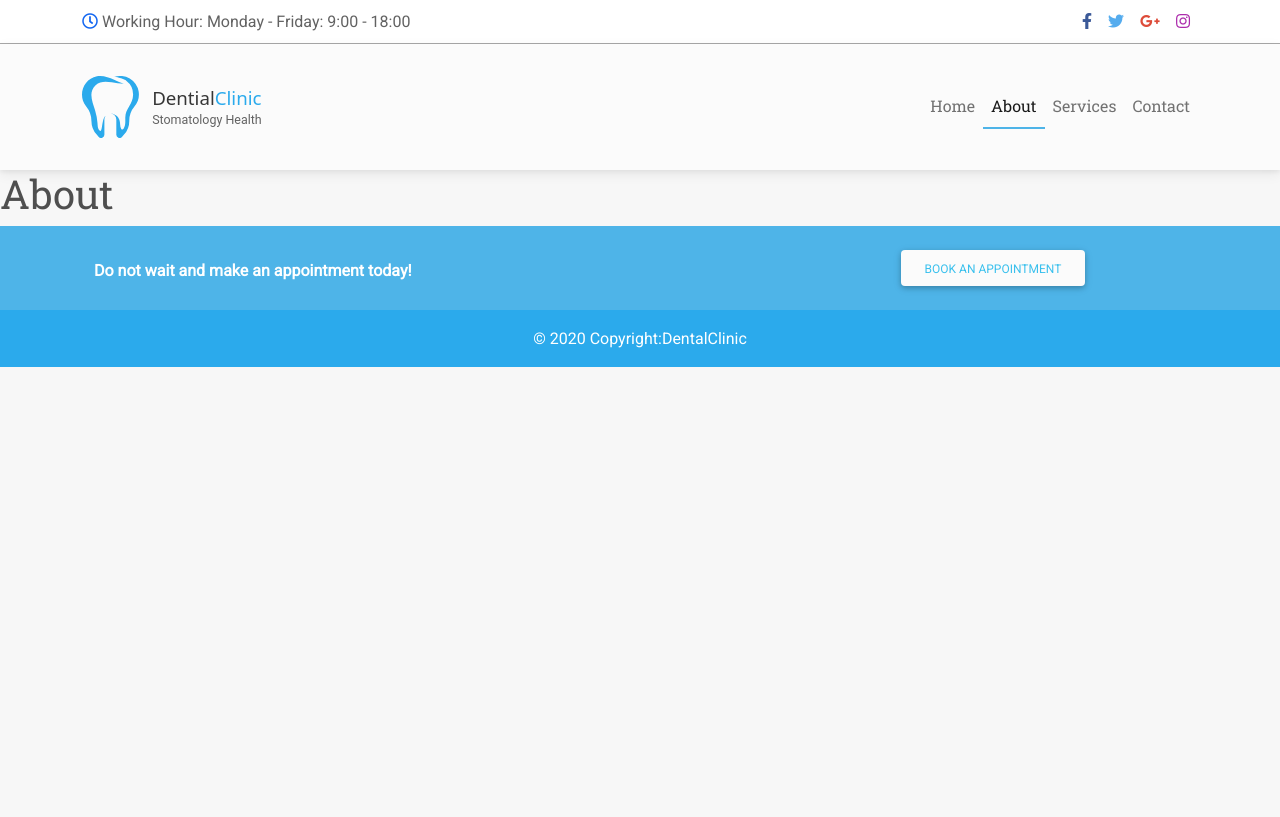
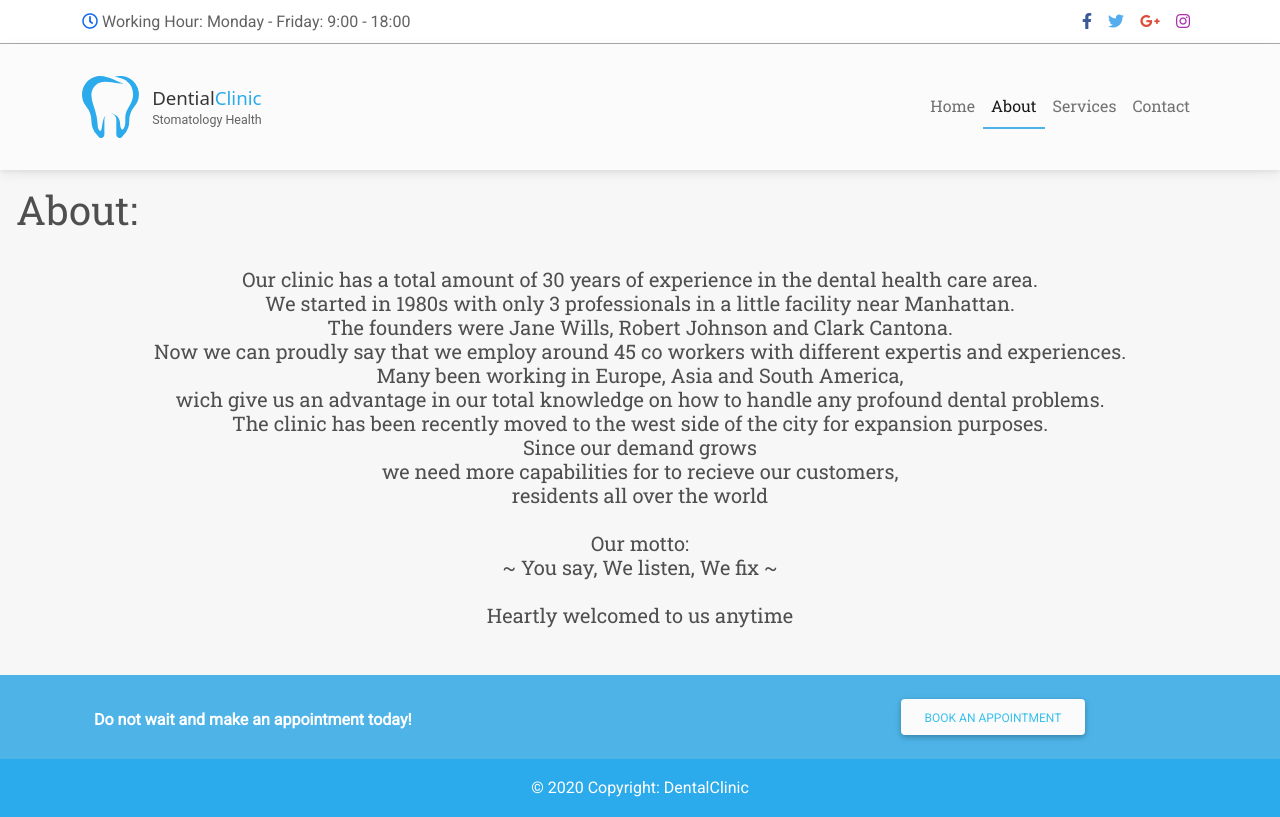
Before and after one commit to Snugge/dental-clinic, a React (Create React App) app: page /About in a window 1280 px wide. Built offline with nearby package versions, Linux system fonts and the light colour scheme.

Commit message:
views pages

```diff
--- a/src/App.css
+++ b/src/App.css
@@ -132,3 +132,32 @@ h1, h2, h3, h4, h5, .navbar-nav  {
   color: #4eb4e8;
   text-decoration: underline;
 }
+.about{
+  text-align: center;
+}
+.h1-about{
+  text-align: left;
+  margin-top: 1rem;
+  margin-left: 1rem;
+}
+.h1-contact{
+  margin-left: 1rem;
+  margin-top: 1rem;
+}
+.contact{
+  text-align: center;
+}
+.h1-services{
+  margin-left: 1rem;
+  margin-top: 1rem;
+}
+.p-About{
+  margin-bottom: 3rem;
+}
+.h3-services{
+  text-align: center;
+}
+.h5-services{
+  text-align: center;
+  margin-bottom:3rem;
+}
--- a/src/components/Footer.js
+++ b/src/components/Footer.js
@@ -4,7 +4,7 @@ export const Footer = () => {
     return (
         <footer className=" bgfot text-center text-xl-start">
             <div className=" bgfb text-center p-3 text-white" >
-                © 2020 Copyright:DentalClinic
+                © 2020 Copyright: DentalClinic
             </div>
         </footer>
     )
--- a/src/views/About.js
+++ b/src/views/About.js
@@ -3,7 +3,38 @@ import React from 'react'
 export const About = () => {
 	return (
 		<div>
-			<h1>About</h1>
+			<section className="about">
+			<h1 className="h1-about">About:</h1>
+			<br/>
+			<h5 className="p-About">Our clinic has a total amount of 30 years of experience in the dental health care area.
+			<br/>
+			 We started in 1980s with only 3 professionals in a little facility near Manhattan.
+			 <br/>
+			 The founders were Jane Wills, Robert Johnson and Clark Cantona.
+			 <br/>
+			 Now we can proudly say that we employ around 45 co workers with different expertis and experiences.
+			 <br/>
+			 Many been working in Europe, Asia and South America,
+			 <br/>
+			 wich give us an advantage in our total knowledge on how to handle any profound dental problems.
+			 <br/>
+			 The clinic has been recently moved to the west side of the city for expansion purposes.
+			 <br/>
+			 Since our demand grows
+			 <br/>
+			 we need more capabilities for to recieve our customers,
+			 <br/>
+			 residents all over the world
+			 <br/>
+			 <br/>
+			 Our motto:
+			 <br/>
+			 ~ You say, We listen, We fix ~
+			 <br/>
+			 <br/>
+			 Heartly welcomed to us anytime
+			 </h5>
+			</section>
 		</div>
 	)
 }
--- a/src/views/Contact.js
+++ b/src/views/Contact.js
@@ -3,7 +3,17 @@ import React from 'react'
 export const Contact = () => {
 	return (
 		<div>
-			<h1>Contact</h1>
+			<h1 className="h1-contact">Contact us:</h1>
+			<br/>
+			<section className="contact">
+			<h4>Dental Clinic Stomatology Health Professionals</h4>
+			<p>Boulevard Avenue 20th street West</p>
+			<p>Polo park 100, box 19012</p>
+			<p>New York USA</p>
+			<p>Phone nr: +1 753 92 0987</p>
+			<p>e:mail: Dentalclinicpro@.org</p>
+			</section>
+
 		</div>
 	)
 }
--- a/src/views/Services.js
+++ b/src/views/Services.js
@@ -3,7 +3,50 @@ import React from 'react'
 export const Services = () => {
 	return (
 		<div>
-			<h1>Services</h1>
+			<section>
+			<h1 className="h1-services">Services:</h1>
+			<h3 className="h3-services">We can offer you different services in many areas</h3>
+			<br/><br/>
+			<h5 className="h5-services">TOOTH INSPECTION
+			<br/>
+			<br/>
+            "Comprehensive review of the mouth and detection of broken teeth and other threats"
+			<br/>
+			<br/>
+			<br/>
+		    TOOTH REMOVAL
+			<br/>
+			<br/>
+            "Any broken tooth is a threat to the body, so this danger should be removed from the mouth"
+			<br/>
+			<br/>
+			<br/>
+			REMOVAL OF TARTAR
+			<br/>
+			<br/>
+            "Tartar is the enemy of every human being, because through his presence we have unpleasant breath"
+			<br/>
+			<br/>
+			<br/>
+			POLISHING AND CLEANING
+			<br/>
+			<br/>
+            "A simple and safe polishing treatment improves the health of teeth that will get a better look"
+			<br/>
+			<br/>
+			<br/>
+			DENTAL IMPLANTS
+			<br/>
+			<br/>
+            "The best solution when you can not save a healthy tooth and you need to apply artificial solutions"
+			<br/>
+			<br/>
+			<br/>
+			EFFECTIVE PROTECTION
+			<br/>
+			<br/>
+            "The cheapest tooth protection is their cleaning and a regular visit to the dentist"</h5>
+			</section>
 		</div>
 	)
 }
```
